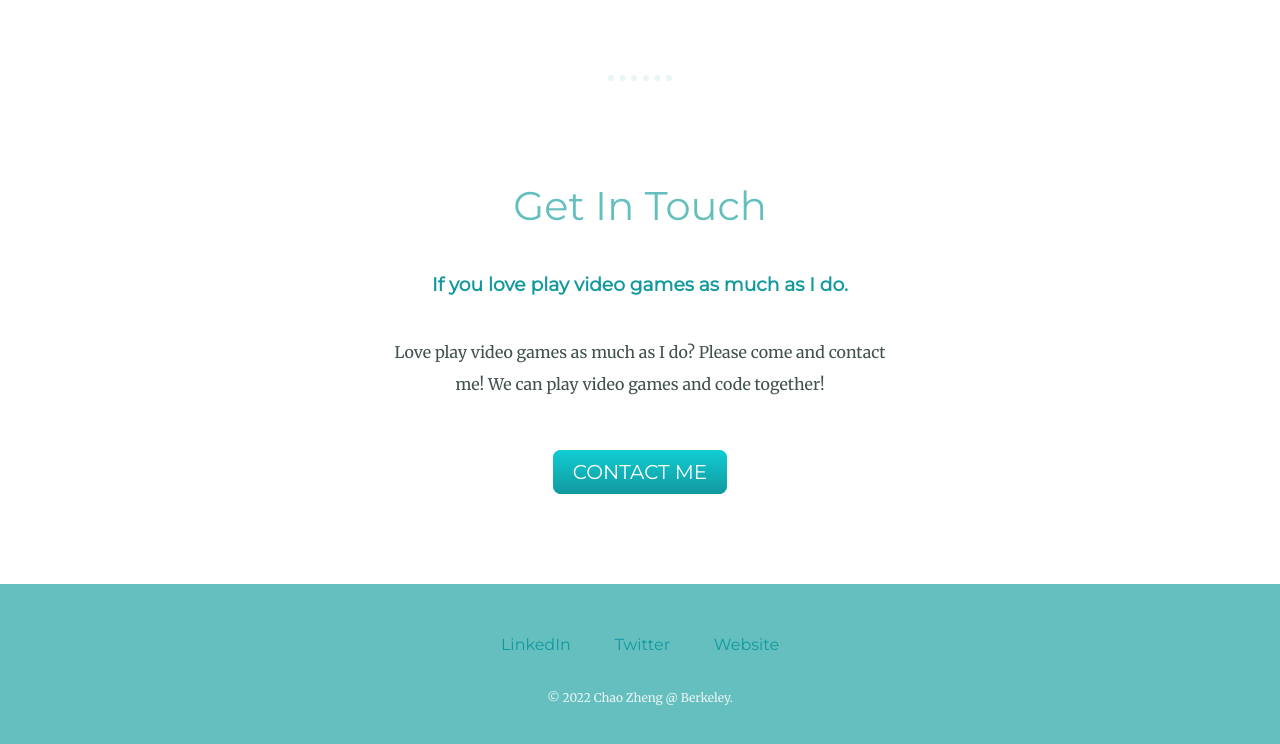
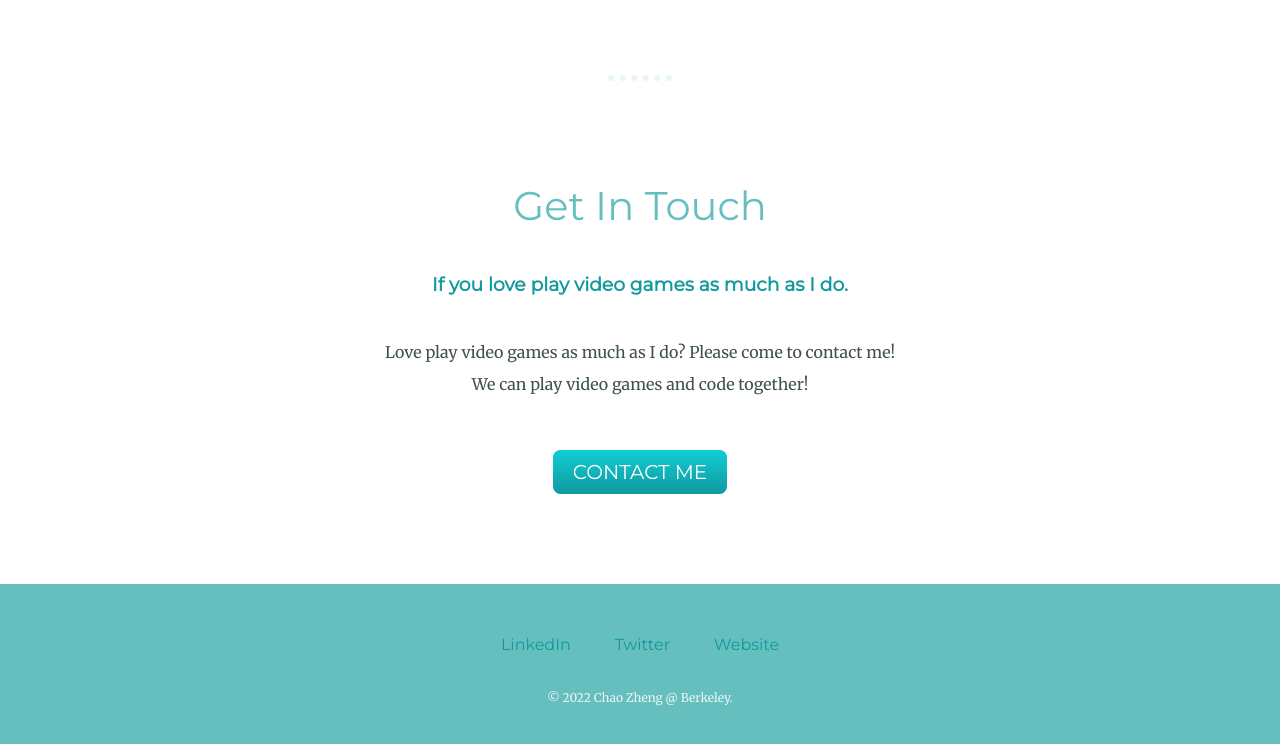
Before and after one commit to oliver-olive/My-Personal-Site, a plain HTML site: page index.html in a window 1280 px wide. Shown: the part 2091-2835 px from the top of the page. Drawn offline with Linux system fonts and the light colour scheme.

Commit message:
Update index.html

```diff
--- a/index.html
+++ b/index.html
@@ -48,7 +48,7 @@
     <div class="contact-me">
       <h2>Get In Touch</h2>
       <h3>If you love play video games as much as I do.</h3>
-      <p class="contact-message">Love play video games as much as I do? Please come and contact me! We can play video games and code together!</p>
+      <p class="contact-message">Love play video games as much as I do? Please come to contact me! We can play video games and code together!</p>
       <a class="btn" href="mailto:qq943806206@gmail.com">CONTACT ME</a>
     </div>
   </div>
```
